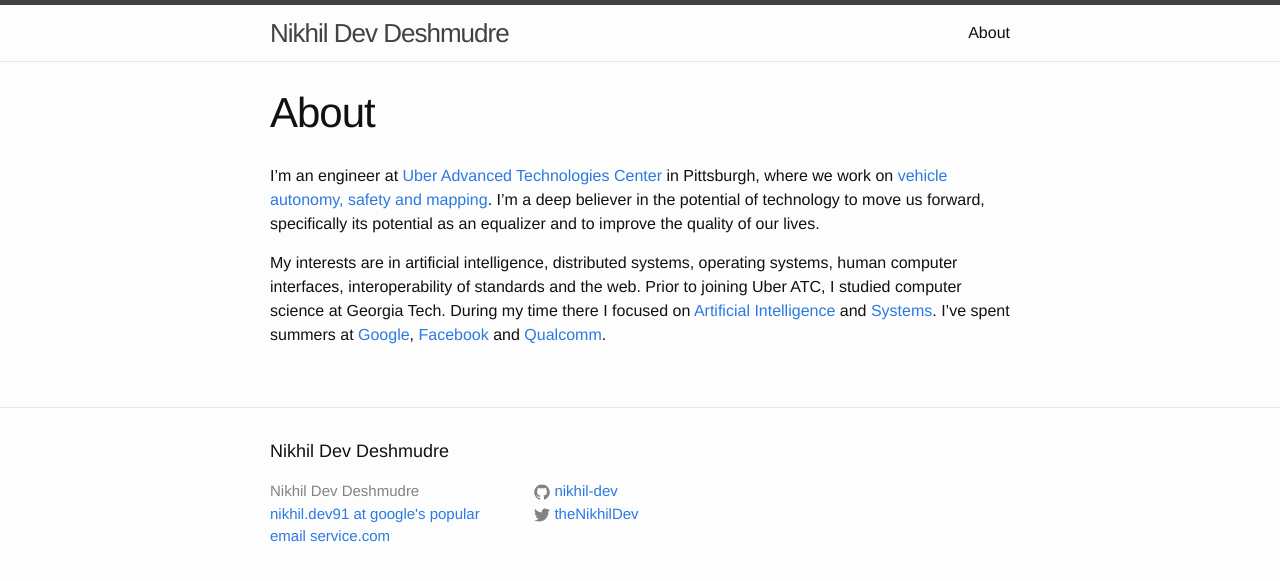
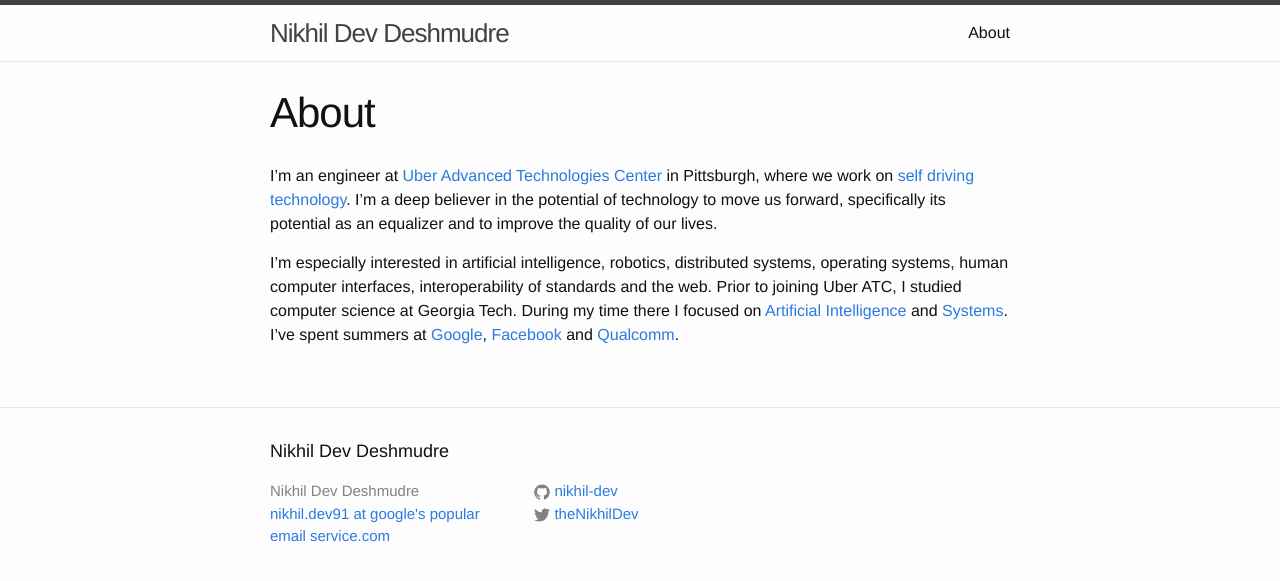
Before and after one commit to nikhil-dev/nikhil-dev.github.io, a Jekyll site: the page built from about.md, in a window 1280 px wide. Shown: the top 581 px of the page. Built offline with Jekyll 4.4.1, drawn with Linux system fonts in a browser that asks for light colours.

Commit message:
Edit about SDU

```diff
--- a/about.md
+++ b/about.md
@@ -4,9 +4,9 @@ title: About
 permalink: /about/
 ---
 
-I'm an engineer at [Uber Advanced Technologies Center][uatc] in Pittsburgh, where we work on [vehicle autonomy, safety and mapping][uatc-work]. I'm a deep believer in the potential of technology to move us forward, specifically its potential as an equalizer and to improve the quality of our lives.
+I'm an engineer at [Uber Advanced Technologies Center][uatc] in Pittsburgh, where we work on [self driving technology][uatc-work]. I'm a deep believer in the potential of technology to move us forward, specifically its potential as an equalizer and to improve the quality of our lives.
 
-My interests are in artificial intelligence, distributed systems, operating systems, human computer interfaces, interoperability of standards and the web. Prior to joining Uber ATC, I studied computer science at Georgia Tech. During my time there I focused on [Artificial Intelligence][ai-gatech] and [Systems][systems-gatech]. I've spent summers at [Google][google], [Facebook][facebook] and [Qualcomm][qualcomm].
+I'm especially interested in artificial intelligence, robotics, distributed systems, operating systems, human computer interfaces, interoperability of standards and the web. Prior to joining Uber ATC, I studied computer science at Georgia Tech. During my time there I focused on [Artificial Intelligence][ai-gatech] and [Systems][systems-gatech]. I've spent summers at [Google][google], [Facebook][facebook] and [Qualcomm][qualcomm].
 
 [google]: https://www.google.com
 [facebook]: https://www.facebook.com
```
Also changed, not shown: 1 other file.
